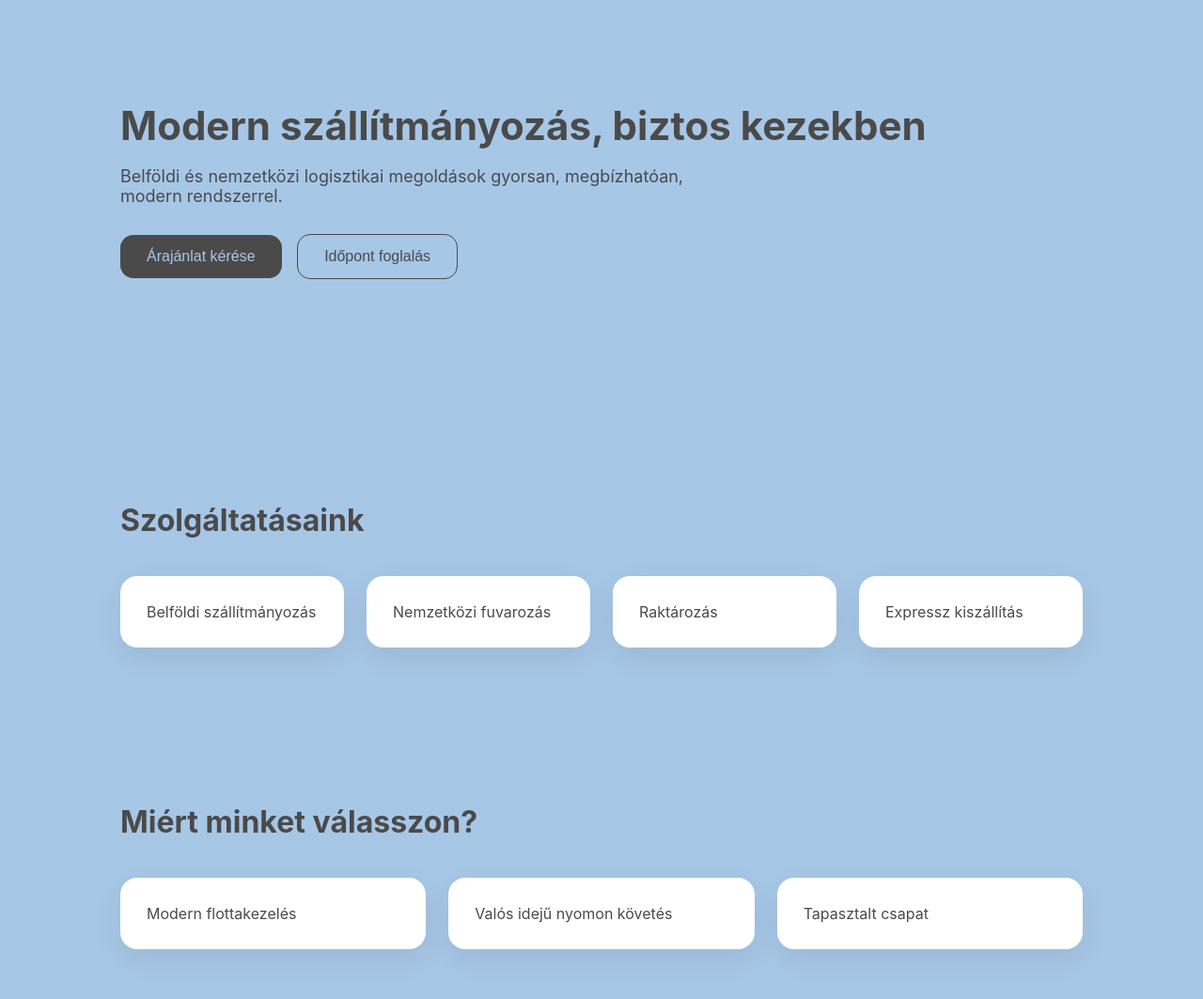
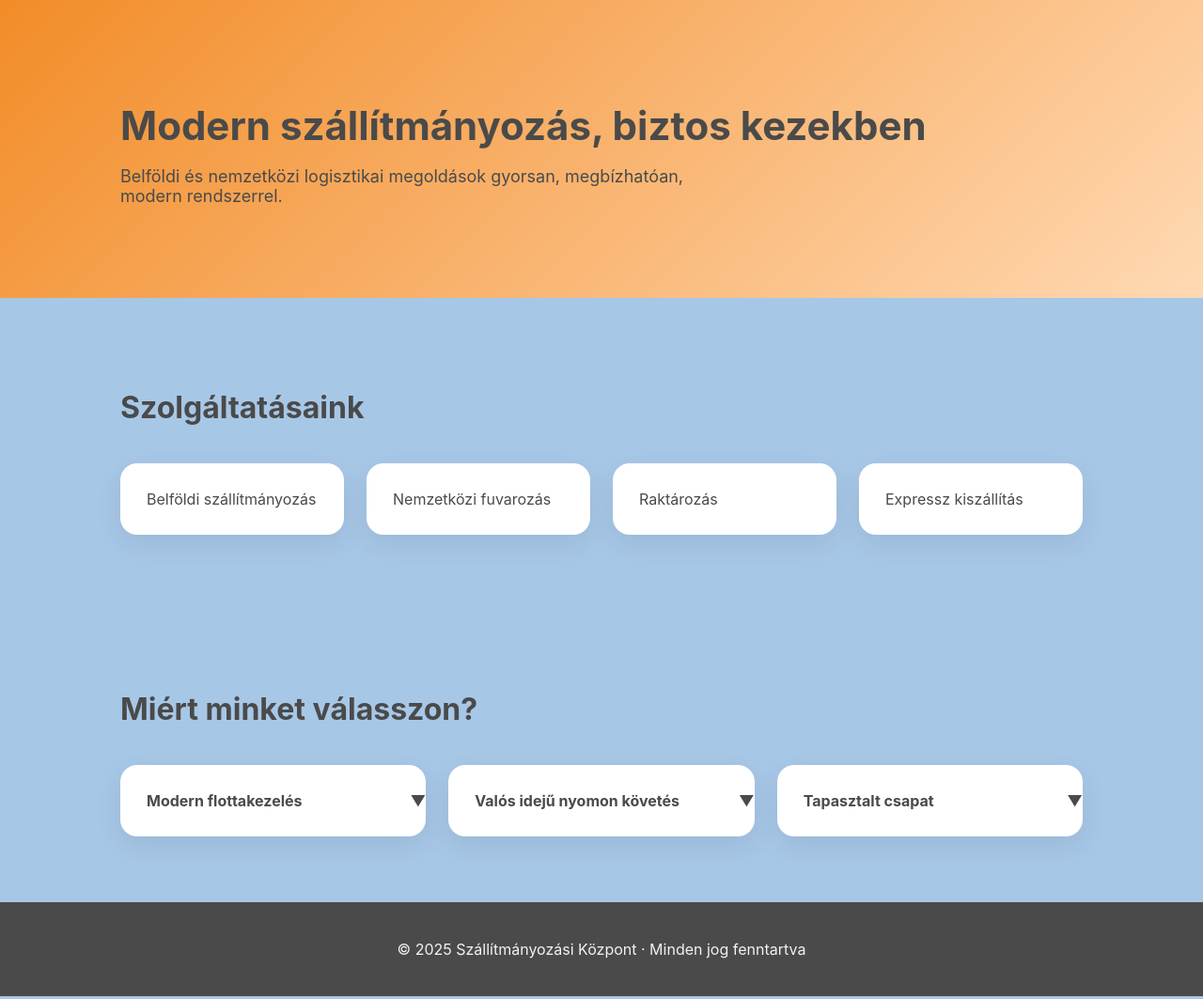
Before and after one commit to 48qswmjxkt-cell/weboldal-1, a plain HTML site: page index.html in a window 1280 px wide. Shown: the top 1063 px of the page at 94% size. Drawn offline with Linux system fonts and the light colour scheme.

Commit message:
Update index.html

```diff
--- a/index.html
+++ b/index.html
@@ -7,11 +7,10 @@
 
 <style>
 :root {
-  --Puderkék: #F28C28;
-  --fehérfust: #F2F2F2;
-  --fekete: #4A4A4A;
-  --krem: #A7C7E7;
-
+  --narancs: #F28C28;
+  --vilagos: #F2F2F2;
+  --sotet: #4A4A4A;
+  --kek: #A7C7E7;
 }
 
 * { box-sizing: border-box; }
@@ -19,13 +18,13 @@
 body {
   margin: 0;
   font-family: Inter, Arial, sans-serif;
-  background: var(--krem);
-  color: var(--fekete);
+  background: var(--kek);
+  color: var(--sotet);
 }
 
 header {
   padding: 80px 10%;
-  background: linear-gradient(135deg, var(--lila), #E8E2FF);
+  background: linear-gradient(135deg, var(--narancs), #FFD9B3);
 }
 
 header h1 {
@@ -43,8 +42,8 @@ header p {
 }
 
 .cta-btn {
-  background: var(--fekete);
-  color: var(--krem);
+  background: var(--sotet);
+  color: var(--vilagos);
   border: none;
   padding: 14px 28px;
   border-radius: 14px;
@@ -54,9 +53,9 @@ header p {
 }
 
 .cta-btn.alt {
-  background: var(--krem);
-  color: var(--fekete);
-  border: 1px solid var(--fekete);
+  background: var(--vilagos);
+  color: var(--sotet);
+  border: 1px solid var(--sotet);
 }
 
 section {
@@ -81,38 +80,39 @@ section {
   box-shadow: 0 10px 30px rgba(0,0,0,0.08);
 }
 
-.slide-panel {
-  max-height: 0;
-  overflow: hidden;
-  transition: max-height 0.5s ease, padding 0.5s ease;
-  background: white;
-  border-radius: 18px;
-  margin-top: 30px;
-  padding: 0 24px;
+/* LENYITHATÓ KÁRTYÁK */
+.accordion {
+  cursor: pointer;
+  font-weight: bold;
+  position: relative;
 }
 
-.slide-panel.open {
-  max-height: 700px;
-  padding: 30px 24px;
+.accordion::after {
+  content: "▼";
+  position: absolute;
+  right: 0;
 }
 
-.slide-panel h3 {
-  color: var(--lila-soft);
-  margin-bottom: 20px;
+.accordion-content {
+  margin-top: 16px;
+  display: none;
 }
 
-.slide-panel input,
-.slide-panel textarea {
+.accordion-content textarea {
   width: 100%;
   padding: 12px;
-  margin-bottom: 14px;
   border-radius: 10px;
-  border: 1px solid var(--fekete);
+  border: 1px solid var(--sotet);
+  resize: vertical;
+}
+
+.accordion.open .accordion-content {
+  display: block;
 }
 
 footer {
-  background: var(--fekete);
-  color: var(--krem);
+  background: var(--sotet);
+  color: var(--vilagos);
   padding: 40px 10%;
   text-align: center;
 }
@@ -124,31 +124,6 @@ footer {
 <header>
   <h1>Modern szállítmányozás, biztos kezekben</h1>
   <p>Belföldi és nemzetközi logisztikai megoldások gyorsan, megbízhatóan, modern rendszerrel.</p>
-
-  <div class="cta-buttons">
-    <button class="cta-btn" onclick="togglePanel('quote')">Árajánlat kérése</button>
-    <button class="cta-btn alt" onclick="togglePanel('time')">Időpont foglalás</button>
-  </div>
-
-  <div id="quote" class="slide-panel">
-    <h3>Árajánlat igénylés</h3>
-    <input placeholder="Név / Cégnév">
-    <input placeholder="Email">
-    <input placeholder="Telefonszám">
-    <input placeholder="Indulási hely">
-    <input placeholder="Érkezési hely">
-    <textarea placeholder="Megjegyzés"></textarea>
-    <button class="cta-btn">Küldés</button>
-  </div>
-
-  <div id="time" class="slide-panel">
-    <h3>Időpont foglalás</h3>
-    <input type="date">
-    <input type="time">
-    <input placeholder="Név">
-    <input placeholder="Email">
-    <button class="cta-btn">Foglalás</button>
-  </div>
 </header>
 
 <section>
@@ -164,9 +139,28 @@ footer {
 <section>
   <h2 class="section-title">Miért minket válasszon?</h2>
   <div class="cards">
-    <div class="card">Modern flottakezelés</div>
-    <div class="card">Valós idejű nyomon követés</div>
-    <div class="card">Tapasztalt csapat</div>
+
+    <div class="card accordion" onclick="toggleAccordion(this)">
+      Modern flottakezelés
+      <div class="accordion-content">
+        <textarea placeholder="Ide írj..."></textarea>
+      </div>
+    </div>
+
+    <div class="card accordion" onclick="toggleAccordion(this)">
+      Valós idejű nyomon követés
+      <div class="accordion-content">
+        <textarea placeholder="Ide írj..."></textarea>
+      </div>
+    </div>
+
+    <div class="card accordion" onclick="toggleAccordion(this)">
+      Tapasztalt csapat
+      <div class="accordion-content">
+        <textarea placeholder="Ide írj..."></textarea>
+      </div>
+    </div>
+
   </div>
 </section>
 
@@ -175,11 +169,8 @@ footer {
 </footer>
 
 <script>
-function togglePanel(id) {
-  document.querySelectorAll('.slide-panel').forEach(p => {
-    if (p.id !== id) p.classList.remove('open');
-  });
-  document.getElementById(id).classList.toggle('open');
+function toggleAccordion(element) {
+  element.classList.toggle("open");
 }
 </script>
 
```
